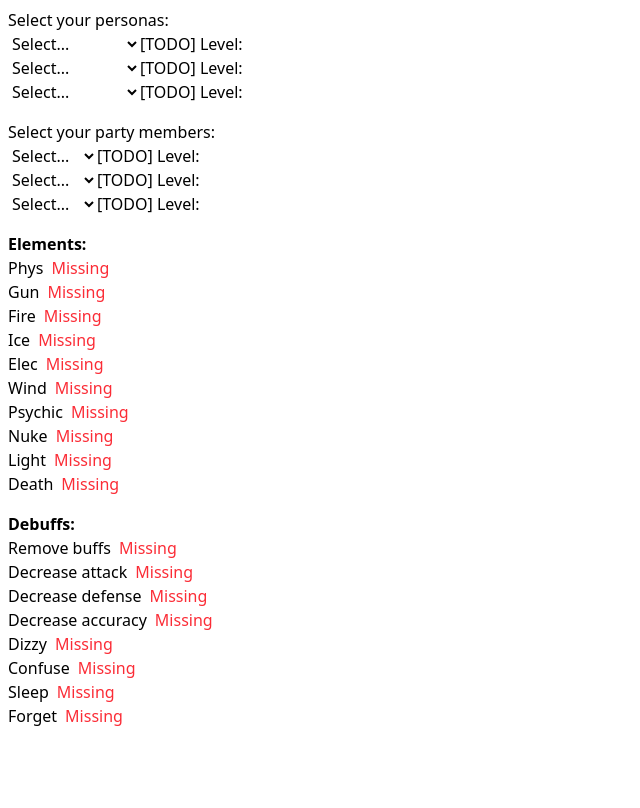
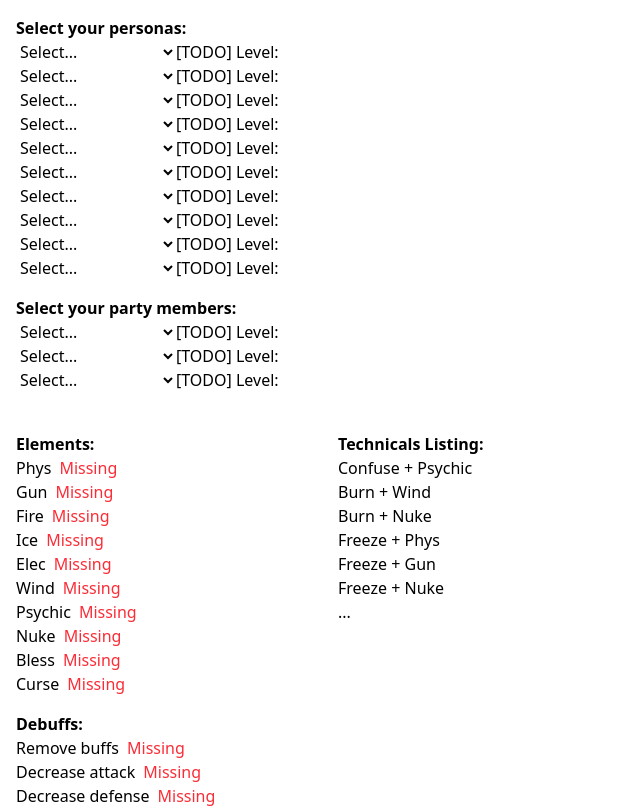
Before and after one commit to lmcosta10/p5builder, a React (Vite) app: page / in a window 1280 px wide. Shown: the top 808 px of the page, without its empty margins (0-640 px from the left). Built offline with nearby package versions, Linux system fonts and the light colour scheme.

Commit message:
feat: technicals list and more game data

```diff
--- a/src/App.tsx
+++ b/src/App.tsx
@@ -2,6 +2,7 @@ import JokerPersonas from './components/JokerPersonas';
 import PartyMembers from './components/PartyMembers';
 import ElementsCheck from './components/ElementsCheck';
 import DebuffsCheck from './components/DebuffsCheck';
+import TechnicalsList from './components/TechnicalsList';
 import { useState } from 'react';
 
 // FIXME:
@@ -14,11 +15,18 @@ function App() {
   const [membersDebuffs, setMembersDebuffs] = useState<string[]>();
 
   return (
-    <div className="p-2">
-      <JokerPersonas onSelectElements={setJokerElements} onSelectDebuffs={setJokerDebuffs} />
-      <PartyMembers onSelectElements={setMembersElements} onSelectDebuffs={setMembersDebuffs} />
-      <ElementsCheck jokerElements={jokerElements} membersElements={membersElements} />
-      <DebuffsCheck jokerDebuffs={jokerDebuffs} membersDebuffs={membersDebuffs} />
+    <div className="grid grid-cols-4 gap-10 p-4">
+      <div className="col-span-4 w-100">
+        <JokerPersonas onSelectElements={setJokerElements} onSelectDebuffs={setJokerDebuffs} />
+        <PartyMembers onSelectElements={setMembersElements} onSelectDebuffs={setMembersDebuffs} />
+      </div>
+      <div className="col-span-1 w-100">
+        <ElementsCheck jokerElements={jokerElements} membersElements={membersElements} />
+        <DebuffsCheck jokerDebuffs={jokerDebuffs} membersDebuffs={membersDebuffs} />
+      </div>
+      <div className="col-span-1">
+        <TechnicalsList />
+      </div>
     </div>
   )
 }
--- a/src/components/DebuffsCheck.tsx
+++ b/src/components/DebuffsCheck.tsx
@@ -1,7 +1,7 @@
 function DebuffsCheck({ jokerDebuffs, membersDebuffs }:
     { jokerDebuffs: string[] | undefined, membersDebuffs: string[] | undefined }) {
     const allDebuffs = ["Remove buffs", "Decrease attack", "Decrease defense",
-        "Decrease accuracy", "Dizzy", "Confuse", "Sleep", "Forget"];
+        "Decrease accuracy", "Dizzy", "Confuse", "Sleep", "Forget", "Burn", "Freeze"];
 
     function OkIcon() {
         return (
--- a/src/components/ElementsCheck.tsx
+++ b/src/components/ElementsCheck.tsx
@@ -1,6 +1,6 @@
 function ElementsCheck({ jokerElements, membersElements }:
     { jokerElements: string[] | undefined, membersElements: string[] | undefined }) {
-    const allElements = ["Phys", "Gun", "Fire", "Ice", "Elec", "Wind", "Psychic", "Nuke", "Light", "Death"];
+    const allElements = ["Phys", "Gun", "Fire", "Ice", "Elec", "Wind", "Psychic", "Nuke", "Bless", "Curse"];
 
     function OkIcon() {
         return (
@@ -15,7 +15,7 @@ function ElementsCheck({ jokerElements, membersElements }:
     }
 
     return (
-        <div className="pt-4">
+        <div>
         <div className="font-semibold">Elements:</div>
         {allElements.map(element => (
             <div key={element} className="flex gap-2">
--- a/src/components/JokerPersonas.tsx
+++ b/src/components/JokerPersonas.tsx
@@ -3,16 +3,18 @@ import { useState } from "react";
 const elementMapTable: Record<string, string> = {
     Matador: "Psychic",
     "Jack Frost": "Ice",
-    Archangel: "Light",
+    Archangel: "Bless",
     Makami: "Nuke",
     Pixie: "Elec",
     "Jack-o'-Lantern": "Fire",
-    "Leanan Sidhe": "Psychic"
+    "Leanan Sidhe": "Psychic",
+    "Izanagi Picaro": "Phys"
 };
 
 const debuffMap : Record<string, string[]> = {
     "Archangel": ["Dizzy"],
-    "Matador": ["Decrease attack", "Decrease accuracy"]
+    "Matador": ["Decrease attack", "Decrease accuracy"],
+    "Jack Frost": ["Decrease defense", "Freeze"]
 };
 
 function JokerPersonas(
@@ -39,7 +41,7 @@ function JokerPersonas(
     function personasSelection(index: number) {
         return (
             <div className="flex">
-                <select
+                <select className="w-40"
                     value={selectedPersonas[index - 1]}
                     onChange={(e) => changePersonas(index, e.target.value)}
                 >
@@ -64,10 +66,18 @@ function JokerPersonas(
 
     return (
         <>
-            <div>Select your personas:
-                <div>{personasSelection(1)}</div>
-                <div>{personasSelection(2)}</div>
-                <div>{personasSelection(3)}</div>
+            <div>
+                <div className="font-semibold">Select your personas:</div>
+                {personasSelection(1)}
+                {personasSelection(2)}
+                {personasSelection(3)}
+                {personasSelection(4)}
+                {personasSelection(5)}
+                {personasSelection(6)}
+                {personasSelection(7)}
+                {personasSelection(8)}
+                {personasSelection(9)}
+                {personasSelection(10)}
             </div>
         </>
     )
--- a/src/components/PartyMembers.tsx
+++ b/src/components/PartyMembers.tsx
@@ -9,8 +9,10 @@ const elementMapTable: Record<string, string> = {
 };
 
 const debuffMap : Record<string, string[]> = {
-    "Ann": ["Decrease attack", "Remove buffs", "Sleep"],
-    "Makoto": ["Forget"]
+    "Ann": ["Decrease attack", "Remove buffs", "Sleep", "Burn"],
+    "Makoto": ["Forget"],
+    "Morgana": ["Confuse"],
+    "Yusuke": ["Freeze"]
 };
 
 function PartyMembers(
@@ -37,7 +39,7 @@ function PartyMembers(
     function partyMembersSelection(index: number) {
         return (
             <div className="flex">
-                <select
+                <select className="w-40"
                     value={selectedMembers[index - 1]}
                     onChange={(e) => changeMembers(index, e.target.value)}
                 >
@@ -62,7 +64,8 @@ function PartyMembers(
 
     return (
         <div className="pt-4">
-            <div>Select your party members:
+            <div>
+                <div className="font-semibold">Select your party members:</div>
                 <div>{partyMembersSelection(1)}</div>
                 <div>{partyMembersSelection(2)}</div>
                 <div>{partyMembersSelection(3)}</div>
--- /dev/null
+++ b/src/components/TechnicalsList.tsx
@@ -0,0 +1,16 @@
+function TechnicalsList () {
+    return (
+        <div>
+            <div className="font-semibold">Technicals Listing:</div>
+            <div>Confuse + Psychic</div>
+            <div>Burn + Wind</div>
+            <div>Burn + Nuke</div>
+            <div>Freeze + Phys</div>
+            <div>Freeze + Gun</div>
+            <div>Freeze + Nuke</div>
+            <div>...</div>
+        </div>
+    )
+}
+
+export default TechnicalsList
```
